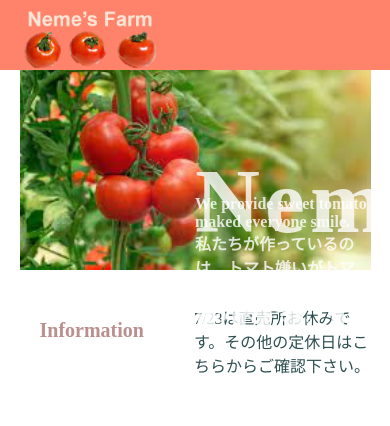
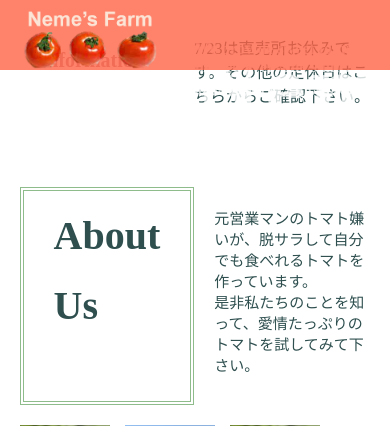
Before and after one commit to Nemame/Lesson2, a PHP site: page / in a window 390 px wide; the page is wider, and only the part inside the window is pictured. Shown: the top 426 px of that part. Run offline with PHP 8.4, Linux system fonts and the light colour scheme; some libraries are stand-ins or nearby versions.

Commit message:
Update resposive.css

```diff
--- a/resposive.css
+++ b/resposive.css
@@ -1,8 +1,8 @@
 @media all and (max-width: 670px){
 
     .top{
-        height: 200px;
-        margin-top: 20%;
+        height: 100%;
+        margin-top: 30px;
         object-fit: cover;
     }
 
```
